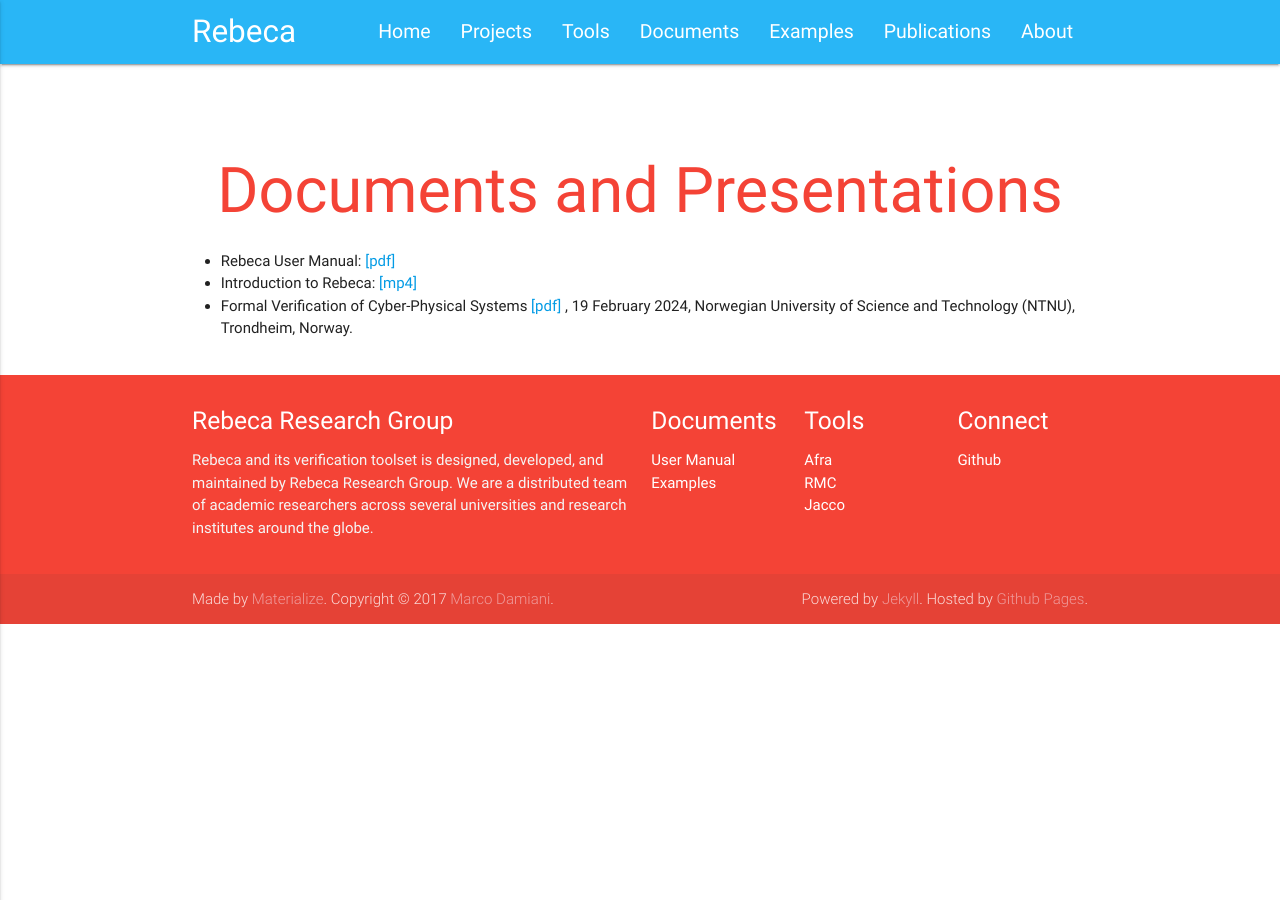
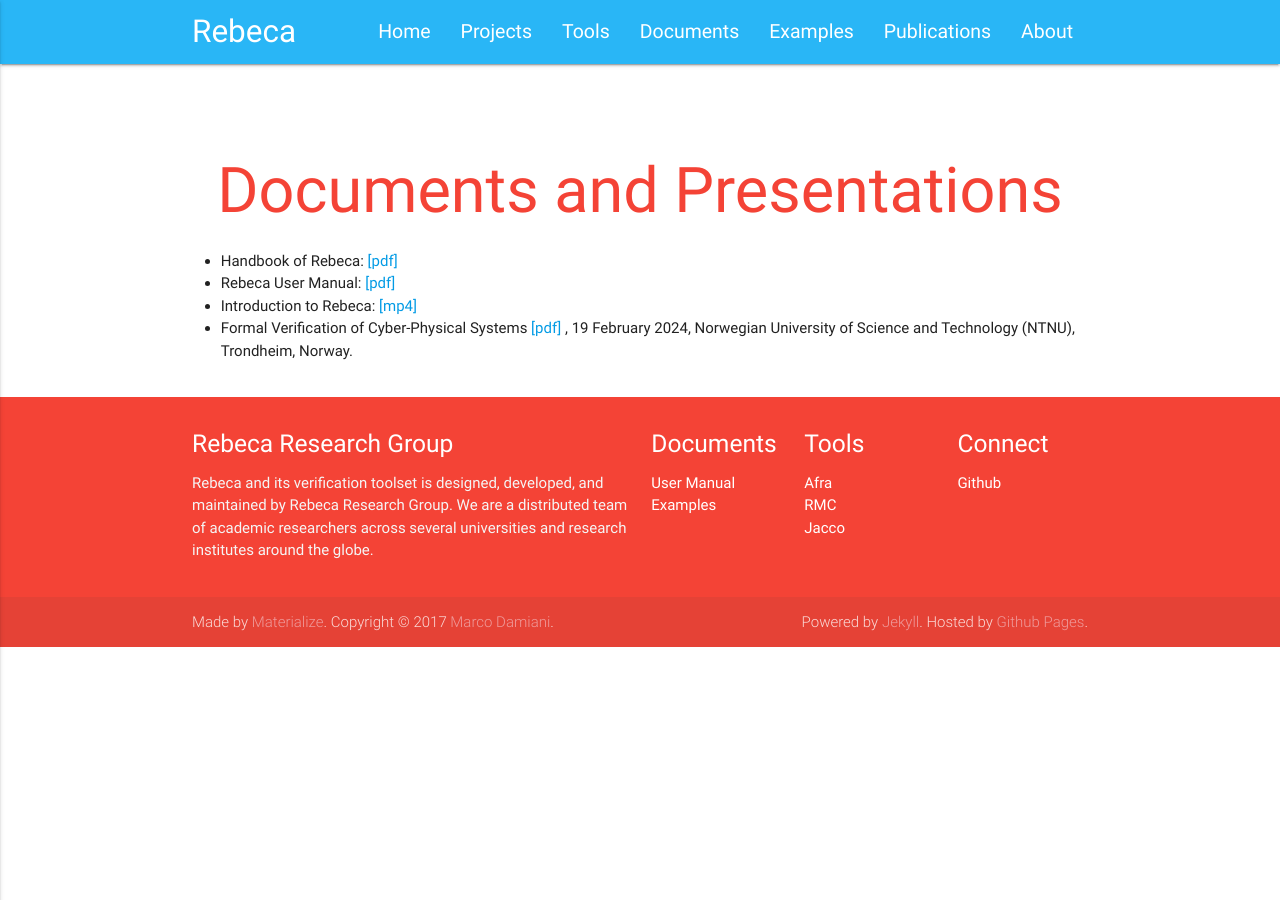
Before and after one commit to rebeca-lang/rebeca-lang.github.io, a Jekyll site: the page built from documents.md, in a window 1280 px wide. Built offline with Jekyll 4.4.1, drawn with Linux system fonts in a browser that asks for light colours.

Commit message:
Handbook of Rebeca is added to the documents.

```diff
--- a/documents.md
+++ b/documents.md
@@ -3,6 +3,7 @@ layout: page
 title: Documents and Presentations
 
 ---
+* Handbook of Rebeca: [ [pdf] ](/assets/documents/Handbook-of-Rebeca.pdf)
 * Rebeca User Manual: [ [pdf] ](/assets/documents/manual.2.1.pdf)
 * Introduction to Rebeca: [ [mp4] ](https://github.com/rebeca-lang/rebeca-lang.github.io/releases/download/Tutorials/MarjanAntonioClassMay14-2020.mp4)
 * Formal Verification of Cyber-Physical Systems [ [pdf] ](/assets/documents/Sirjani-TrondheimFeb2024-v3.pdf), 19 February 2024, Norwegian University of Science and Technology (NTNU), Trondheim, Norway.
```
Also changed, not shown: 1 other file.
